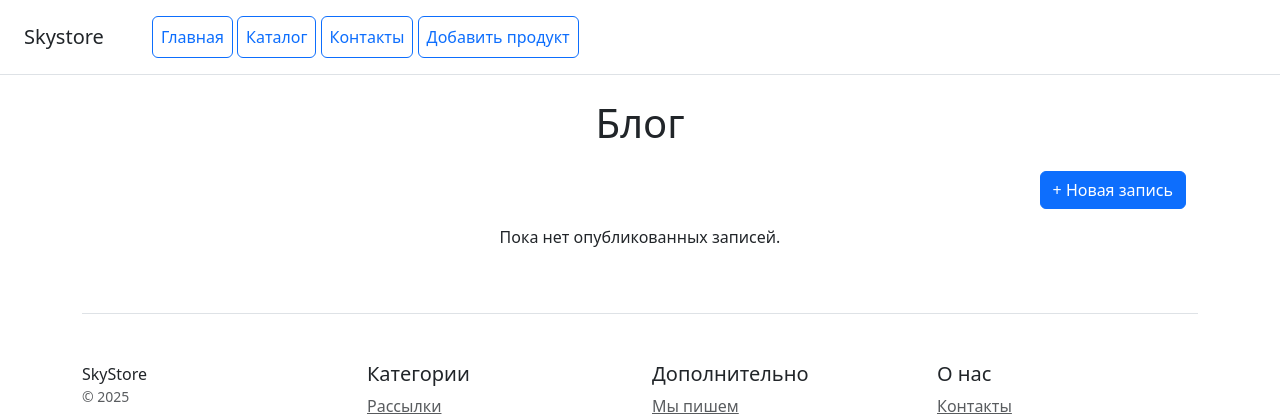
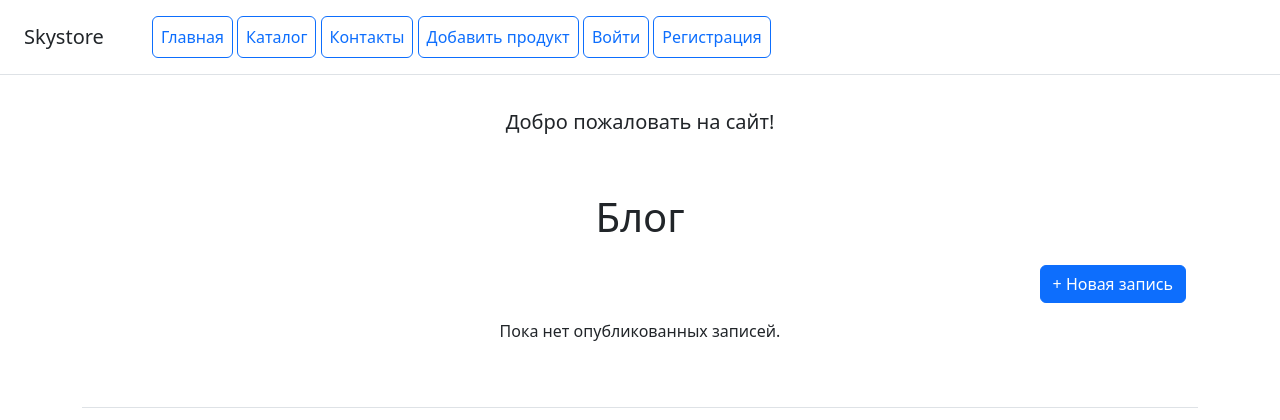
Before and after one commit to svetlana-kolesnikova/inter_store, a Django app: page /blog/list/ in a window 1280 px wide. Shown: the top 420 px of the page. Run offline with Django 5.2, Linux system fonts and the light colour scheme; data that the repository does not hold is empty; parts of the project's set-up code (start-up, migrations or seed data) failed here and were passed over; some libraries are stand-ins or nearby versions.

Commit message:
fixes files for blog, catalog

```diff
--- a/blog/templates/blog/blog_detail.html
+++ b/blog/templates/blog/blog_detail.html
@@ -1,4 +1,4 @@
-{% extends "blog/base.html" %}
+{% extends "catalog/base.html" %}
 
 {% block title %}{{ blog.title }}{% endblock %}
 
--- a/blog/templates/blog/blog_form.html
+++ b/blog/templates/blog/blog_form.html
@@ -1,4 +1,4 @@
-{% extends "blog/base.html" %}
+{% extends "catalog/base.html" %}
 
 {% block title %}{% if form.instance.pk %}Редактирование{% else %}Новая запись{% endif %}{% endblock %}
 
--- a/blog/templates/blog/blog_list.html
+++ b/blog/templates/blog/blog_list.html
@@ -1,4 +1,4 @@
-{% extends "blog/base.html" %}
+{% extends "catalog/base.html" %}
 
 {% block title %}Блог{% endblock %}
 
--- a/blog/views.py
+++ b/blog/views.py
@@ -2,7 +2,7 @@ from django.conf import settings
 from django.core.mail import send_mail
 from django.urls import reverse, reverse_lazy
 from django.views.generic import CreateView, DeleteView, DetailView, ListView, UpdateView
-
+from django.contrib.auth.mixins import LoginRequiredMixin
 from .forms import BlogForm
 from .models import Blog
 
@@ -20,7 +20,7 @@ class BlogListView(ListView):
         return Blog.objects.filter(is_published=True).order_by("-created_at")
 
 
-class BlogDetailView(DetailView):
+class BlogDetailView(LoginRequiredMixin, DetailView):
     """Детальный просмотр одной записи"""
 
     model = Blog
@@ -51,7 +51,7 @@ class BlogDetailView(DetailView):
         send_mail(subject, message, from_email, recipient_list)
 
 
-class BlogCreateView(CreateView):
+class BlogCreateView(LoginRequiredMixin, CreateView):
     """Создание новой записи"""
 
     model = Blog
@@ -60,7 +60,7 @@ class BlogCreateView(CreateView):
     success_url = reverse_lazy("blog:blog_list")
 
 
-class BlogUpdateView(UpdateView):
+class BlogUpdateView(LoginRequiredMixin, UpdateView):
     """Редактирование записи"""
 
     model = Blog
@@ -71,7 +71,7 @@ class BlogUpdateView(UpdateView):
         return reverse("blog:blog_detail", kwargs={"pk": self.object.pk})
 
 
-class BlogDeleteView(DeleteView):
+class BlogDeleteView(LoginRequiredMixin, DeleteView):
     """Удаление записи"""
 
     model = Blog
--- a/catalog/templates/catalog/base.html
+++ b/catalog/templates/catalog/base.html
@@ -9,6 +9,9 @@
 </head>
 <body>
     {% include 'catalog/main_menu.html' %}
+
+    {% include 'catalog/header.html' %}
+
 
 <div class="container">
 
--- /dev/null
+++ b/catalog/templates/catalog/header.html
@@ -0,0 +1,15 @@
+<header>
+    {% if user.is_authenticated %}
+    <div class="pricing-header px-3 py-3 mx-auto text-center">
+        <p class="lead">
+            Добро пожаловать, {{user.username}}!
+        </p>
+    </div>
+    {% else %}
+    <div class="pricing-header px-3 py-3 mx-auto text-center">
+        <p class="lead">
+            Добро пожаловать на сайт!
+        </p>
+    </div>
+    {% endif %}
+</header>
--- a/catalog/templates/catalog/main_menu.html
+++ b/catalog/templates/catalog/main_menu.html
@@ -4,9 +4,24 @@
     <h5 class="my-0 mr-md-auto font-weight-normal">Skystore</h5>
 
     <nav class="ms-5">
-        <a class="p-2 btn btn-outline-primary" href="/catalog/home/">Главная</a>
-        <a class="p-2 btn btn-outline-primary" href="/catalog/list/">Каталог</a>
-        <a class="p-2 btn btn-outline-primary" href="/catalog/contacts">Контакты</a>
-        <a class="p-2 btn btn-outline-primary" href="/catalog/product_create/">Добавить продукт</a>
+        <a class="p-2 btn btn-outline-primary" href="{% url 'catalog:home' %}">Главная</a>
+        <a class="p-2 btn btn-outline-primary" href="{% url 'catalog:products_list' %}">Каталог</a>
+        <a class="p-2 btn btn-outline-primary" href="{% url 'catalog:contacts' %}">Контакты</a>
+        <a class="p-2 btn btn-outline-primary" href="{% url 'catalog:product_create' %}">Добавить продукт</a>
+        {% if user.is_authenticated %}
+
+            <form method="post" action="{% url 'users:logout' %}" style="display: inline">
+                {% csrf_token %}
+                <button type="submit" class="p-2 btn btn-outline-primary">Выйти</button>
+            </form>
+
+        {% else %}
+
+            <a class="p-2 btn btn-outline-primary" href="{% url 'users:login' %}">Войти</a>
+
+            <a class="p-2 btn btn-outline-primary" href="{% url 'users:register' %}">Регистрация</a>
+
+        {% endif %}
+
     </nav>
 </div>
```
Also changed, not shown: catalog/views.py (+15 -14 lines).
